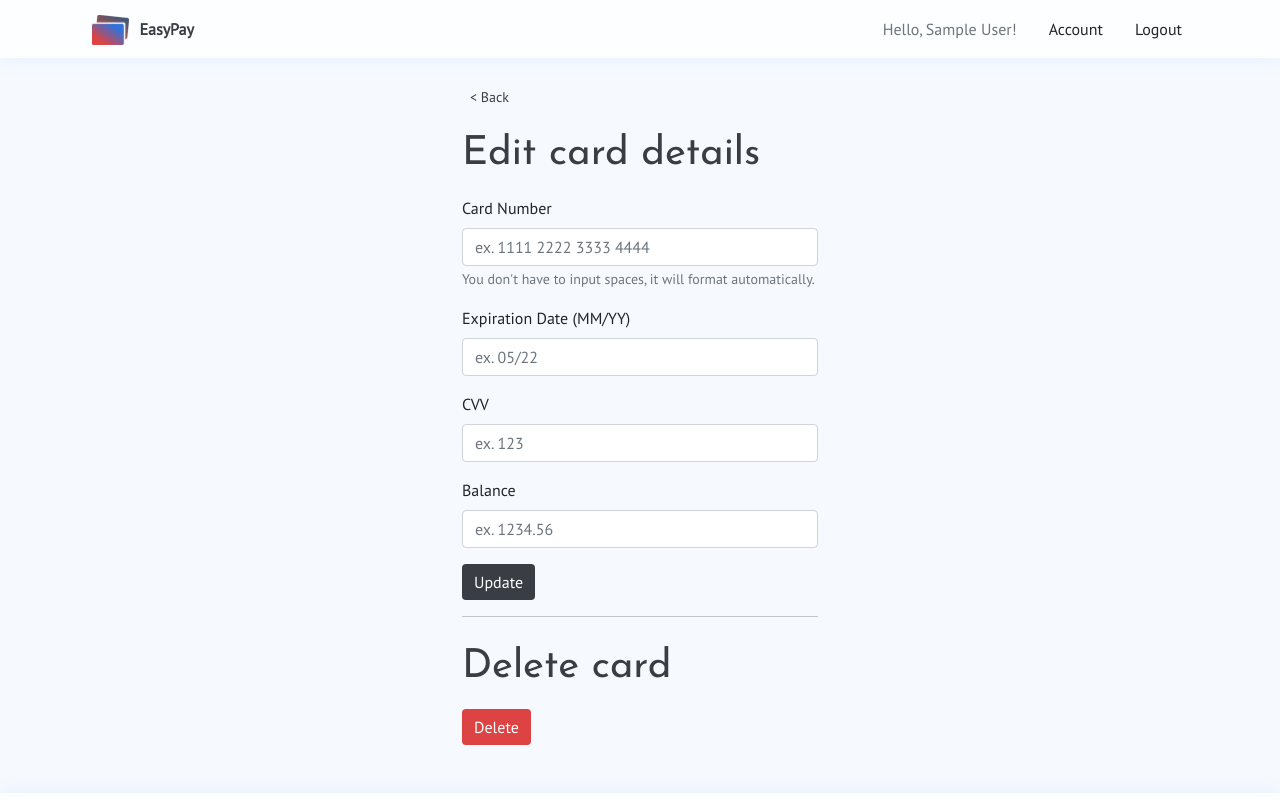
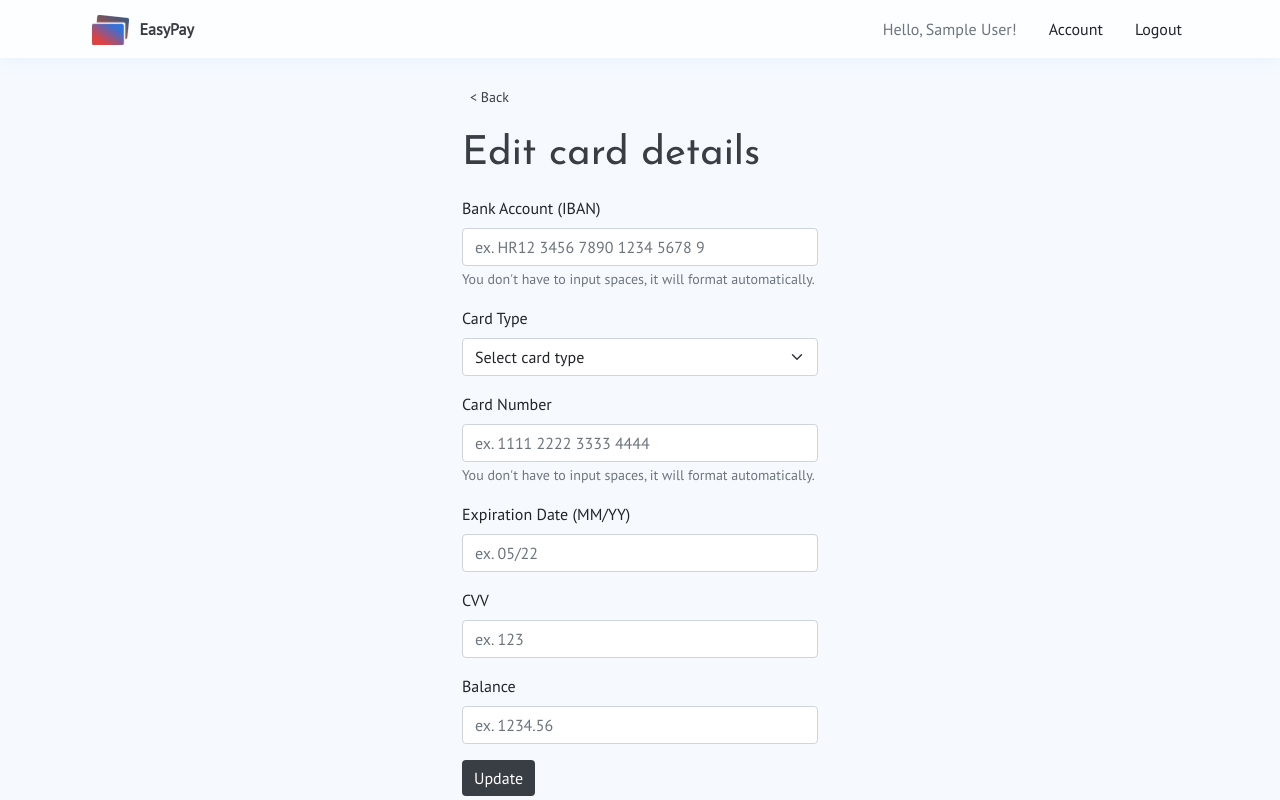
Before and after one commit to mmaljevac/EasyPay, a React (Create React App) app: page /update/1 in a window 1280 px wide. Shown: the top 800 px of the page. Built offline with nearby package versions, Linux system fonts and the light colour scheme; no server answers; the database is empty; sample sign-in values are in the browser's storage.

Commit message:
Add bank account and card type inputs

```diff
--- a/src/components/CardDetail.js
+++ b/src/components/CardDetail.js
@@ -47,6 +47,14 @@ const CardDetail = () => {
           <div className="desktop appear">
             <CardItem card={card} hide={false} />
             <section className="mt-3">
+              <div>
+                <b>Bank account: </b>
+                {card.iban}
+              </div>
+              <div>
+                <b>Card type: </b>
+                {card.cardType}
+              </div>
               <div>
                 <b>Card number: </b>
                 {card.cardNumber}
--- a/src/components/Create.js
+++ b/src/components/Create.js
@@ -9,12 +9,16 @@ const Create = () => {
   const { curUser, cards, cardsCollectionRef, getCards } = useContext(AppContext);
   const navigate = useNavigate();
 
+  const ibanRef = useRef();
+  const cardTypeRef = useRef();
   const cardNumRef = useRef();
   const expDateRef = useRef();
   const cvvRef = useRef();
   const balanceRef = useRef();
 
   const cardHolderId = curUser.id;
+  const [iban, setIban] = useState('');
+  const [cardType, setCardType] = useState('select');
   const [cardNumber, setCardNumber] = useState('');
   const [expirationDate, setExpirationDate] = useState('');
   const [cvv, setCvv] = useState('');
@@ -22,6 +26,18 @@ const Create = () => {
 
   const [btnText, setBtnText] = useState('Add');
   const [btnDisabled, setBtnDisabled] = useState(false);
+
+  const unfocusIban = () => {
+    if (/^[A-Za-z]{2}[0-9 ]+$/.test(iban)) {
+      ibanRef.current.value = ibanRef.current.value.split(' ').join('');
+      ibanRef.current.value = [...ibanRef.current.value].map((x, i) => (i % 4 === 0 ? ' ' + x : x)).join('').trim();
+
+      const upperCaseLetters = ibanRef.current.value.substring(0, 2).toUpperCase();
+      ibanRef.current.value = upperCaseLetters + ibanRef.current.value.substring(2);
+
+      setIban(ibanRef.current.value);
+    }
+  };
 
   const formatCardNumber = e => {
     if ([4, 9, 14].includes(e.target.value.length) && e.key !== 'Backspace' && e.key !== ' ') {
@@ -32,14 +48,22 @@ const Create = () => {
 
   const unfocusCardNumber = () => {
     if (/^[0-9]{16}$/.test(cardNumber)) {
-      const pasted = `${cardNumber.substring(0, 4)} ${cardNumber.substring(4, 8)} ${cardNumber.substring(8, 12)} ${cardNumber.substring(12, 16)}`
+      const pasted = `${cardNumber.substring(0, 4)} ${cardNumber.substring(
+        4,
+        8
+      )} ${cardNumber.substring(8, 12)} ${cardNumber.substring(12, 16)}`;
       cardNumRef.current.value = pasted;
       setCardNumber(pasted);
     }
-  }
+  };
 
   const formatDateInput = e => {
-    if (e.target.value.length === 2 && !e.target.value.includes('/') && e.key !== 'Backspace' && e.key !== '/') {
+    if (
+      e.target.value.length === 2 &&
+      !e.target.value.includes('/') &&
+      e.key !== 'Backspace' &&
+      e.key !== '/'
+    ) {
       e.target.value += '/';
     }
   };
@@ -49,7 +73,7 @@ const Create = () => {
       expDateRef.current.value = '0' + expirationDate;
       setExpirationDate('0' + expirationDate);
     }
-  }
+  };
 
   const handleSubmit = async e => {
     e.preventDefault();
@@ -58,7 +82,17 @@ const Create = () => {
     setBtnDisabled(true);
     const month = Number(expirationDate.substring(0, 2));
 
-    if (!/^[0-9 ]+$/.test(cardNumber)) {
+    if (!/^[A-Za-z]{2}[0-9 ]+$/.test(iban)) {
+      errors = true;
+      alert(
+        'Bank account number should consist of 2 letters and numbers only! (ex. HR12 3456 7890 1234 5678 9)'
+      );
+      ibanRef.current.focus();
+    } else if (cardType === 'select') {
+      errors = true;
+      alert('Select the card type!');
+      cardTypeRef.current.focus();
+    } else if (!/^[0-9 ]+$/.test(cardNumber)) {
       errors = true;
       alert('Card number can contain numbers only!');
       cardNumRef.current.focus();
@@ -91,6 +125,8 @@ const Create = () => {
     if (errors === false) {
       const newCard = {
         cardHolderId,
+        iban,
+        cardType,
         cardNumber,
         expirationDate,
         cvv,
@@ -117,6 +153,38 @@ const Create = () => {
       </ButtonComponent>
       <h1>Add a new card</h1>
       <Form onSubmit={handleSubmit}>
+        <Form.Group className="mb-3" controlId="iban">
+          <Form.Label>Bank Account (IBAN)</Form.Label>
+          <Form.Control
+            type="text"
+            ref={ibanRef}
+            placeholder="ex. HR12 3456 7890 1234 5678 9"
+            minLength={14}
+            maxLength={34}
+            onChange={e => setIban(e.target.value)}
+            onBlur={unfocusIban}
+            required
+          />
+          <Form.Text className="text-muted">
+            You don't have to input spaces, it will format automatically.
+          </Form.Text>
+        </Form.Group>
+        <Form.Group>
+          <Form.Label>Card Type</Form.Label>
+          <Form.Select
+            className="mb-3"
+            ref={cardTypeRef}
+            value={cardType}
+            onChange={e => setCardType(e.target.value)}
+            required
+          >
+            <option value="select" disabled>
+              Select card type
+            </option>
+            <option value="Credit">Credit</option>
+            <option value="Debit">Debit</option>
+          </Form.Select>
+        </Form.Group>
         <Form.Group className="mb-3" controlId="cardNumber">
           <Form.Label>Card Number</Form.Label>
           <Form.Control
@@ -129,9 +197,6 @@ const Create = () => {
             onBlur={unfocusCardNumber}
             required
           />
-          <Form.Text className="text-muted">
-            You don't have to input spaces, it will format automatically.
-          </Form.Text>
         </Form.Group>
         <Form.Group className="mb-3" controlId="expirationDate">
           <Form.Label>Expiration Date (MM/YY)</Form.Label>
--- a/src/components/Update.js
+++ b/src/components/Update.js
@@ -12,11 +12,15 @@ const Update = () => {
   const card = cards.find(c => c.id === id);
   const navigate = useNavigate();
 
+  const ibanRef = useRef();
+  const cardTypeRef = useRef();
   const cardNumRef = useRef();
   const expDateRef = useRef();
   const cvvRef = useRef();
   const balanceRef = useRef();
 
+  const [iban, setIban] = useState('');
+  const [cardType, setCardType] = useState('select');
   const [cardNumber, setCardNumber] = useState('');
   const [expirationDate, setExpirationDate] = useState('');
   const [cvv, setCvv] = useState('');
@@ -27,12 +31,26 @@ const Update = () => {
 
   useEffect(() => {
     if (card) {
+      setIban(card.iban);
+      setCardType(card.cardType);
       setCardNumber(card.cardNumber);
       setExpirationDate(card.expirationDate);
       setCvv(card.cvv);
       setBalance(card.balance);
     }
   }, [card]);
+
+  const unfocusIban = () => {
+    if (/^[A-Za-z]{2}[0-9 ]+$/.test(iban)) {
+      ibanRef.current.value = ibanRef.current.value.split(' ').join('');
+      ibanRef.current.value = [...ibanRef.current.value].map((x, i) => (i % 4 === 0 ? ' ' + x : x)).join('').trim();
+
+      const upperCaseLetters = ibanRef.current.value.substring(0, 2).toUpperCase();
+      ibanRef.current.value = upperCaseLetters + ibanRef.current.value.substring(2);
+
+      setIban(ibanRef.current.value);
+    }
+  };
 
   const formatCardNumber = e => {
     if ([4, 9, 14].includes(e.target.value.length) && e.key !== 'Backspace' && e.key !== ' ') {
@@ -43,14 +61,22 @@ const Update = () => {
 
   const unfocusCardNumber = () => {
     if (/^[0-9]{16}$/.test(cardNumber)) {
-      const pasted = `${cardNumber.substring(0, 4)} ${cardNumber.substring(4, 8)} ${cardNumber.substring(8, 12)} ${cardNumber.substring(12, 16)}`
+      const pasted = `${cardNumber.substring(0, 4)} ${cardNumber.substring(
+        4,
+        8
+      )} ${cardNumber.substring(8, 12)} ${cardNumber.substring(12, 16)}`;
       cardNumRef.current.value = pasted;
       setCardNumber(pasted);
     }
-  }
+  };
 
   const formatDateInput = e => {
-    if (e.target.value.length === 2 && !e.target.value.includes('/') && e.key !== 'Backspace' && e.key !== '/') {
+    if (
+      e.target.value.length === 2 &&
+      !e.target.value.includes('/') &&
+      e.key !== 'Backspace' &&
+      e.key !== '/'
+    ) {
       e.target.value += '/';
     }
   };
@@ -60,7 +86,7 @@ const Update = () => {
       expDateRef.current.value = '0' + expirationDate;
       setExpirationDate('0' + expirationDate);
     }
-  }
+  };
 
   const handleSubmit = async e => {
     e.preventDefault();
@@ -69,7 +95,17 @@ const Update = () => {
     setBtnDisabled(true);
     const month = Number(expirationDate.substring(0, 2));
 
-    if (!/^[0-9 ]+$/.test(cardNumber)) {
+    if (!/^[A-Za-z]{2}[0-9 ]+$/.test(iban)) {
+      errors = true;
+      alert(
+        'Bank account number should consist of 2 letters and numbers only! (ex. HR12 3456 7890 1234 5678 9)'
+      );
+      ibanRef.current.focus();
+    } else if (cardType === 'select') {
+      errors = true;
+      alert('Select the card type!');
+      cardTypeRef.current.focus();
+    } else if (!/^[0-9 ]+$/.test(cardNumber)) {
       errors = true;
       alert('Card number can contain numbers only!');
       cardNumRef.current.focus();
@@ -77,7 +113,10 @@ const Update = () => {
       errors = true;
       alert('Card number should be formatted "XXXX XXXX XXXX XXXX"!');
       cardNumRef.current.focus();
-    } else if (cards.map(c => c.cardNumber).includes(cardNumber) && cardNumber !== card.cardNumber) {
+    } else if (
+      cards.map(c => c.cardNumber).includes(cardNumber) &&
+      cardNumber !== card.cardNumber
+    ) {
       errors = true;
       alert('Card already exists with that card number!');
       cardNumRef.current.focus();
@@ -101,6 +140,8 @@ const Update = () => {
 
     if (errors === false) {
       const updatedCardFields = {
+        iban: iban,
+        cardType: cardType,
         cardNumber: cardNumber,
         expirationDate: expirationDate,
         cvv: cvv,
@@ -128,7 +169,7 @@ const Update = () => {
       getCards();
       navigate('/');
     }
-  }
+  };
 
   return curUser ? (
     <>
@@ -142,6 +183,39 @@ const Update = () => {
       </ButtonComponent>
       <h1>Edit card details</h1>
       <Form onSubmit={handleSubmit}>
+        <Form.Group className="mb-3" controlId="iban">
+          <Form.Label>Bank Account (IBAN)</Form.Label>
+          <Form.Control
+            type="text"
+            ref={ibanRef}
+            defaultValue={iban}
+            placeholder="ex. HR12 3456 7890 1234 5678 9"
+            minLength={14}
+            maxLength={34}
+            onChange={e => setIban(e.target.value)}
+            onBlur={unfocusIban}
+            required
+          />
+          <Form.Text className="text-muted">
+            You don't have to input spaces, it will format automatically.
+          </Form.Text>
+        </Form.Group>
+        <Form.Group>
+          <Form.Label>Card Type</Form.Label>
+          <Form.Select
+            className="mb-3"
+            ref={cardTypeRef}
+            value={cardType}
+            onChange={e => setCardType(e.target.value)}
+            required
+          >
+            <option value="select" disabled>
+              Select card type
+            </option>
+            <option value="Credit">Credit</option>
+            <option value="Debit">Debit</option>
+          </Form.Select>
+        </Form.Group>
         <Form.Group className="mb-3" controlId="cardNumber">
           <Form.Label>Card Number</Form.Label>
           <Form.Control
```
